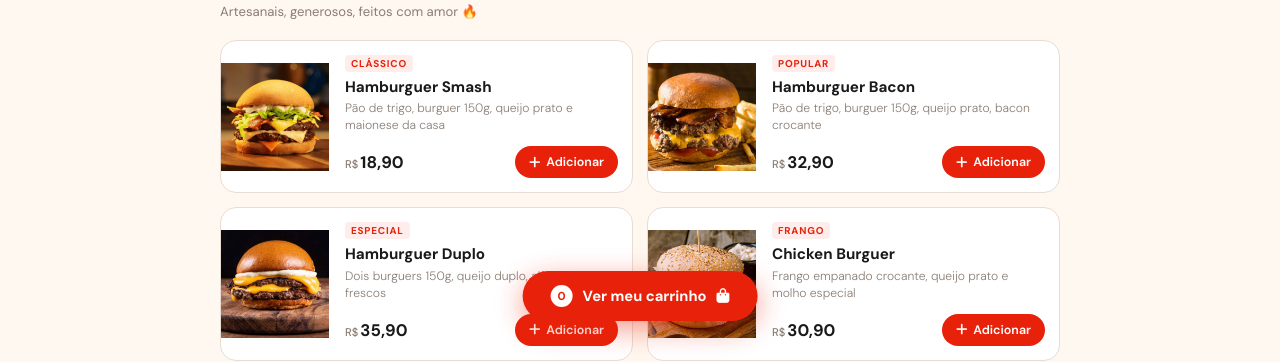
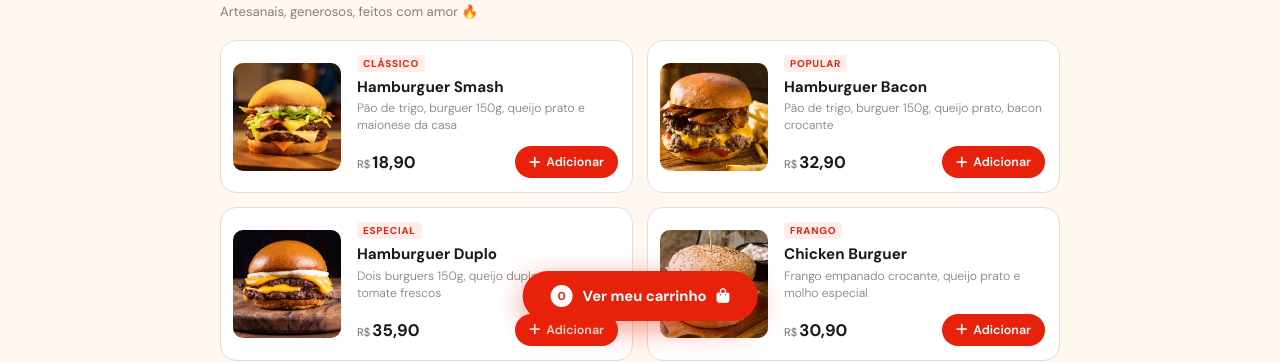
Before and after one commit to andersonmsb/cardapio-online, a website: page index.html in a window 1280 px wide. Shown: the part 459-821 px from the top of the page. Drawn offline with nearby package versions, Linux system fonts and the light colour scheme.

Commit message:
imagens arredondadas

```diff
--- a/index.html
+++ b/index.html
@@ -254,12 +254,14 @@
       height: 108px;
       overflow: hidden;
       position: relative;
+      margin-left: 12px;
     }
 
     .product-img-wrap img {
       width: 100%;
       height: 100%;
       object-fit: cover;
+      border-radius: var(--radius-sm); /* Adicione esta linha */
       transition: transform 0.35s ease;
     }
 
```
